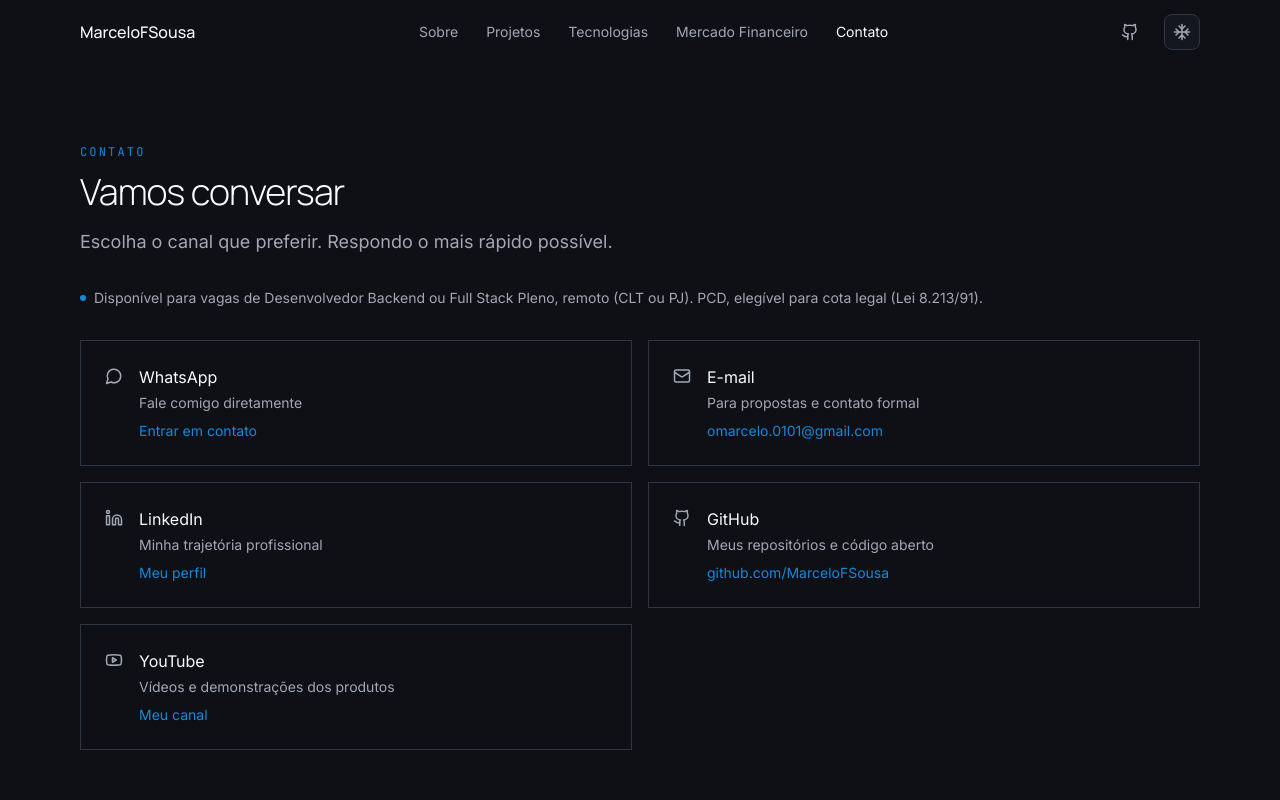
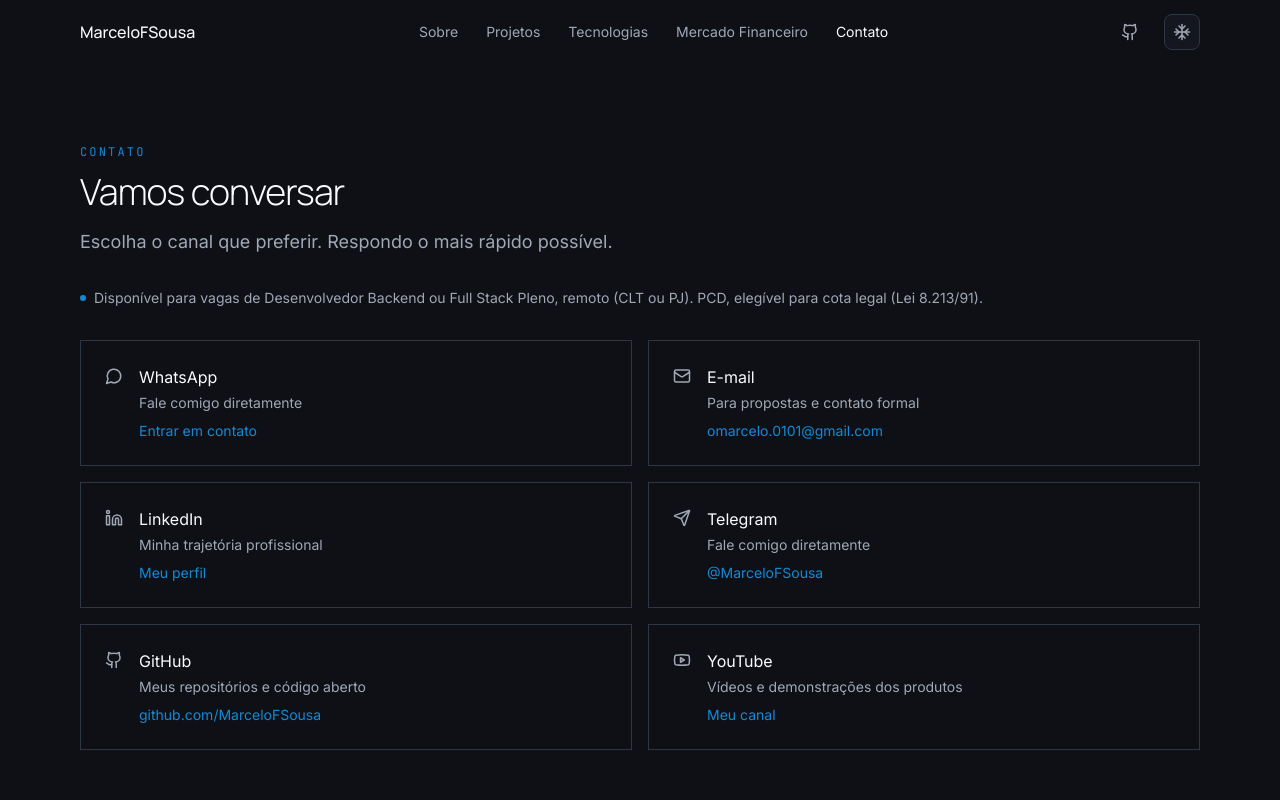
Before and after one commit to MarceloFSousa/portfolio, a Next.js app: page /contato in a window 1280 px wide. Shown: the top 800 px of the page. Built offline with nearby package versions, Linux system fonts and the light colour scheme.

Commit message:
add telegram at contacts

```diff
--- a/src/data/site.ts
+++ b/src/data/site.ts
@@ -29,6 +29,8 @@ export const siteConfig = {
   whatsapp: "5551996946128",
 
   linkedin: "https://www.linkedin.com/in/marcelofsousa",
+
+  telegram: "https://t.me/MarceloFSousa",
 
   // Username do GitHub — usado na seção GitHub e para consultar a API pública
   githubUsername: "MarceloFSousa",
@@ -157,6 +159,14 @@ export const socialLinks = [
     icon: "Linkedin",
   },
   {
+    id: "telegram",
+    name: "Telegram",
+    description: "Fale comigo diretamente",
+    value: "@MarceloFSousa",
+    href: siteConfig.telegram,
+    icon: "Send",
+  },
+  {
     id: "github",
     name: "GitHub",
     description: "Meus repositórios e código aberto",
```
